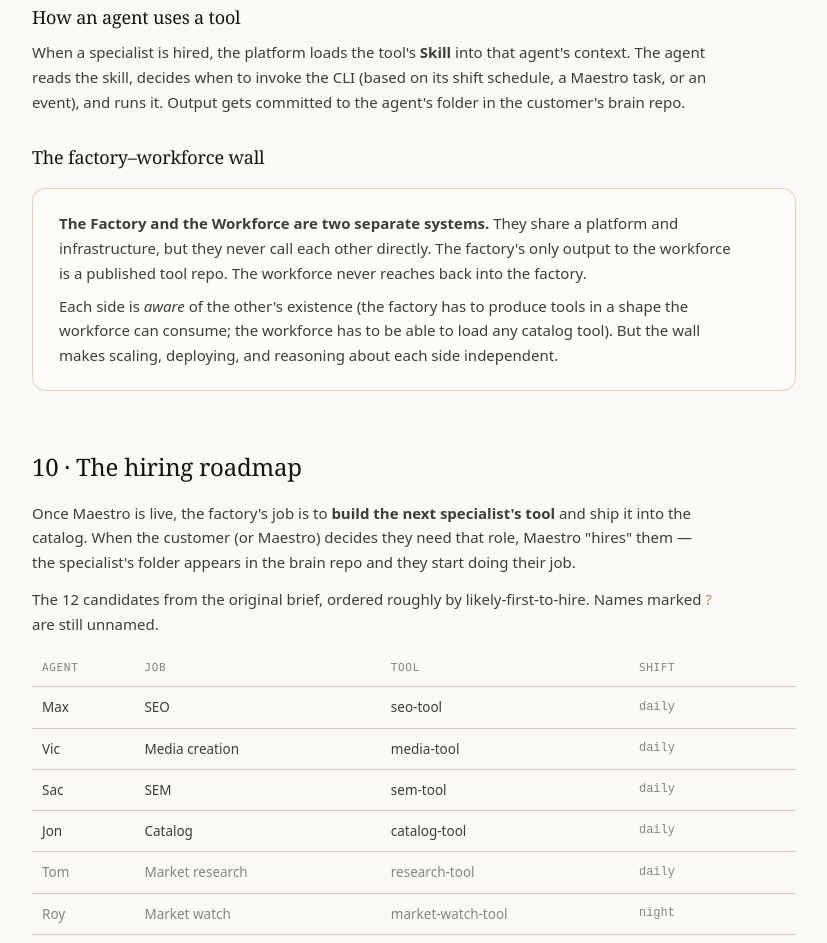
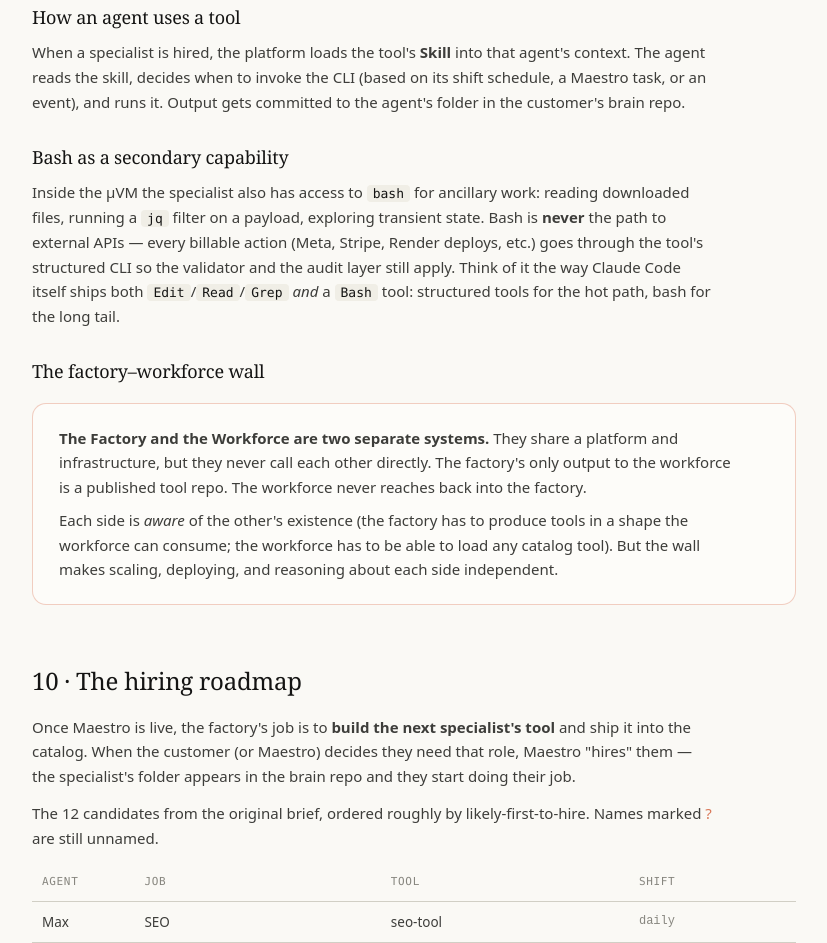
Before and after one commit to moeghashim/alphatwo-ten, a plain HTML site: page design.html in a window 1280 px wide. Shown: the part 7650-8593 px from the top of the page, without its empty margins (82-909 px from the left). Drawn offline with Linux system fonts and the light colour scheme.

Commit message:
Design §9: note bash as secondary µVM capability
Adds a short subsection clarifying that bash IS available inside the
specialist's µVM for ancillary work (reading files, jq filtering,
exploring state) but is NEVER the path to external APIs — billable
actions always go through the tool's structured CLI so the validator
and audit layer still apply. Frames it like Claude Code itself: Edit
/Read/Grep for the hot path, Bash for the long tail.

Co-Authored-By: Claude Opus 4.7 (1M context) <noreply@anthropic.com>

```diff
--- a/design.html
+++ b/design.html
@@ -811,6 +811,17 @@
       agent's folder in the customer's brain repo.
     </p>
 
+    <h3>Bash as a secondary capability</h3>
+    <p>
+      Inside the µVM the specialist also has access to <code>bash</code> for ancillary work:
+      reading downloaded files, running a <code>jq</code> filter on a payload, exploring
+      transient state. Bash is <strong>never</strong> the path to external APIs — every billable
+      action (Meta, Stripe, Render deploys, etc.) goes through the tool's structured CLI so the
+      validator and the audit layer still apply. Think of it the way Claude Code itself ships
+      both <code>Edit</code>/<code>Read</code>/<code>Grep</code> <em>and</em> a <code>Bash</code>
+      tool: structured tools for the hot path, bash for the long tail.
+    </p>
+
     <h3>The factory–workforce wall</h3>
     <div class="panel warm">
       <p style="margin:0 0 8px">
```
